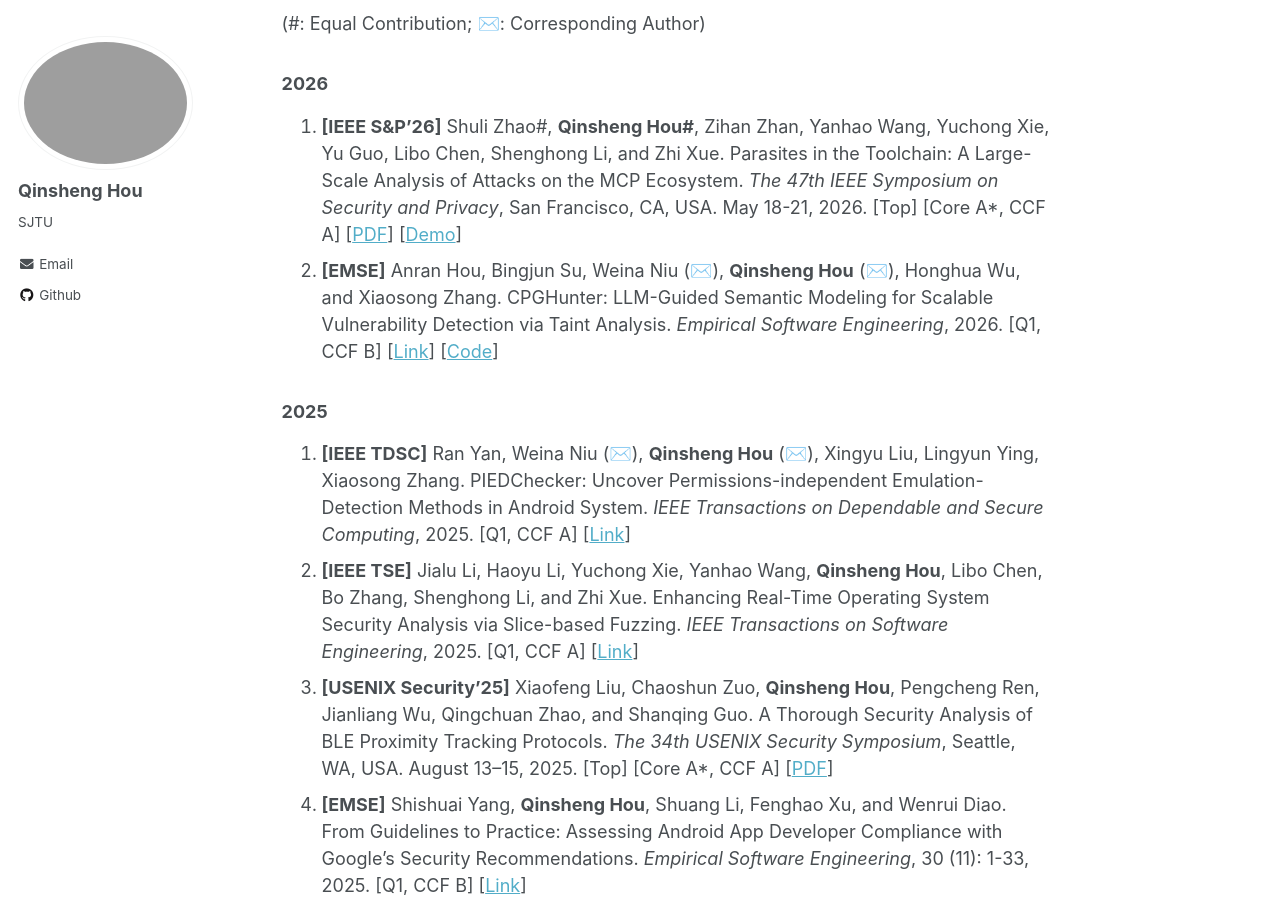
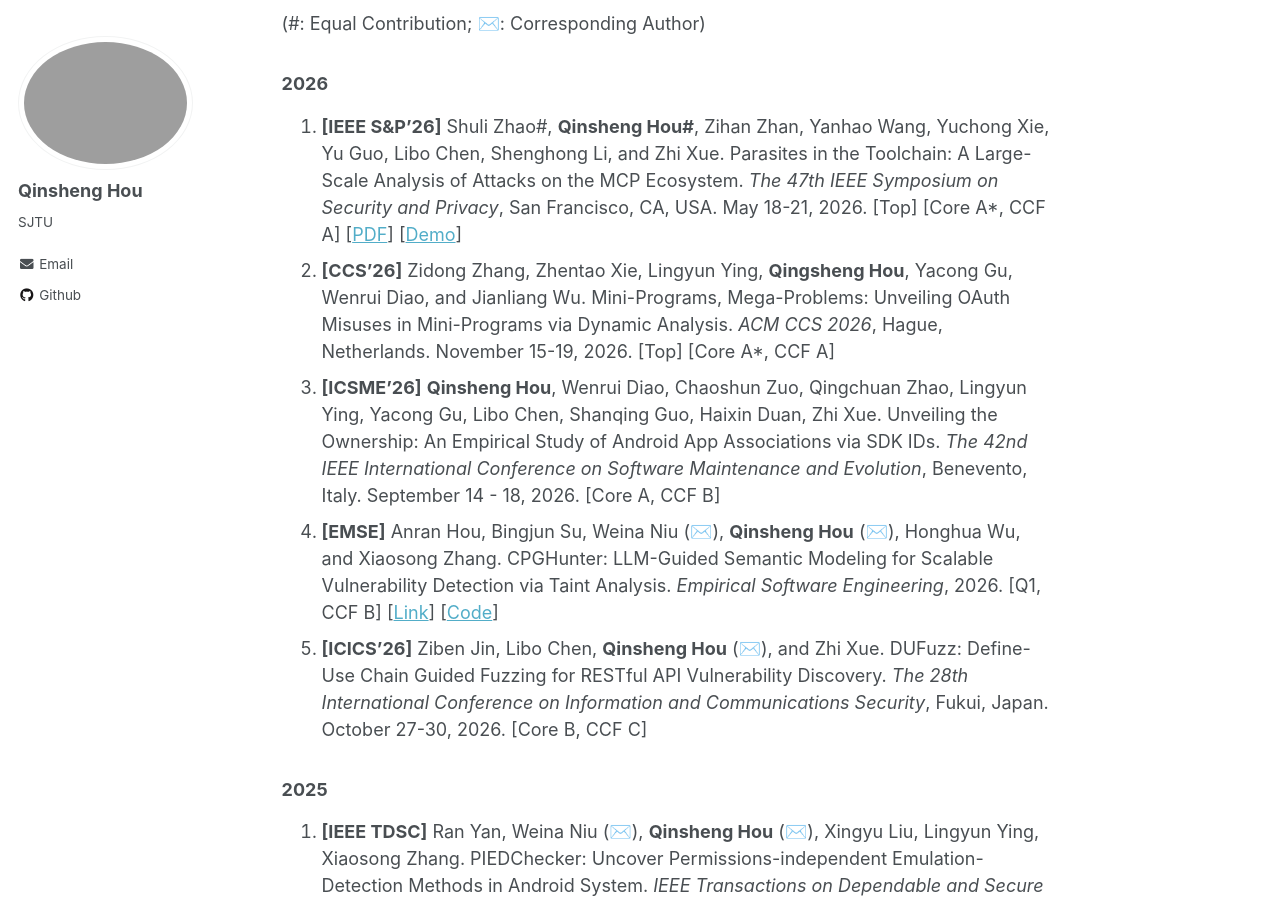
Before and after one commit to chicharitomu14/chicharitomu14.github.io, a Jekyll site: the page built from _pages/about.md, in a window 1280 px wide and 900 px high, scrolled down 476 px. Built offline with Jekyll 4.4.1, drawn with Linux system fonts in a browser that asks for light colours.

Commit message:
update paper

```diff
--- a/_pages/about.md
+++ b/_pages/about.md
@@ -21,7 +21,10 @@ Publications
 
 1. **[IEEE S&P'26]** Shuli Zhao#, **Qinsheng Hou#**, Zihan Zhan, Yanhao Wang, Yuchong Xie, Yu Guo, Libo Chen, Shenghong Li, and Zhi Xue. Parasites in the Toolchain: A Large-Scale Analysis of Attacks on the MCP Ecosystem. *The 47th IEEE Symposium on
    Security and Privacy*, San Francisco, CA, USA. May 18-21, 2026. [Top] [Core A\*, CCF A] [[PDF](https://arxiv.org/pdf/2509.06572)] [[Demo](https://secresearcher100.github.io/)]
-2. **[EMSE]** Anran Hou, Bingjun Su, Weina Niu (✉️), **Qinsheng Hou** (✉️), Honghua Wu, and Xiaosong Zhang. CPGHunter: LLM-Guided Semantic Modeling for Scalable Vulnerability Detection via Taint Analysis.  *Empirical Software Engineering*, 2026. [Q1, CCF B] [[Link](https://link.springer.com/article/10.1007/s10664-026-10842-2)] [[Code](https://github.com/HeouDonkey/CPGHunter)]
+2. **[CCS'26]** Zidong Zhang, Zhentao Xie, Lingyun Ying, **Qingsheng Hou**, Yacong Gu, Wenrui Diao, and Jianliang Wu. Mini-Programs, Mega-Problems: Unveiling OAuth Misuses in Mini-Programs via Dynamic Analysis. *ACM CCS 2026*, Hague, Netherlands. November 15-19, 2026. [Top] [Core A\*, CCF A]
+3. **[ICSME'26]** **Qinsheng Hou**, Wenrui Diao, Chaoshun Zuo, Qingchuan Zhao, Lingyun Ying, Yacong Gu, Libo Chen, Shanqing Guo, Haixin Duan, Zhi Xue. Unveiling the Ownership: An Empirical Study of Android App Associations via SDK IDs. *The 42nd IEEE International Conference on Software Maintenance and Evolution*, Benevento, Italy. September 14 - 18, 2026. [Core A, CCF B]
+4. **[EMSE]** Anran Hou, Bingjun Su, Weina Niu (✉️), **Qinsheng Hou** (✉️), Honghua Wu, and Xiaosong Zhang. CPGHunter: LLM-Guided Semantic Modeling for Scalable Vulnerability Detection via Taint Analysis.  *Empirical Software Engineering*, 2026. [Q1, CCF B] [[Link](https://link.springer.com/article/10.1007/s10664-026-10842-2)] [[Code](https://github.com/HeouDonkey/CPGHunter)]
+5. **[ICICS'26]** Ziben Jin, Libo Chen, **Qinsheng Hou** (✉️), and Zhi Xue. DUFuzz: Define-Use Chain Guided Fuzzing for RESTful API Vulnerability Discovery. *The 28th International Conference on Information and Communications Security*, Fukui, Japan. October 27-30, 2026. [Core B, CCF C]
 
 ### 2025
 
```
